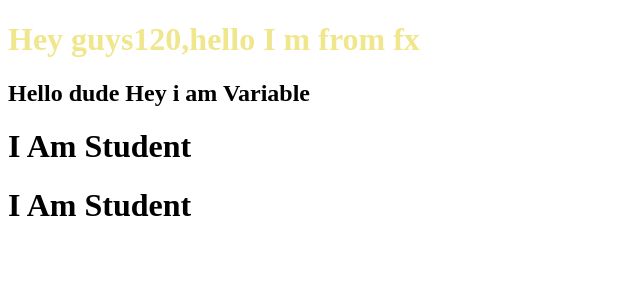
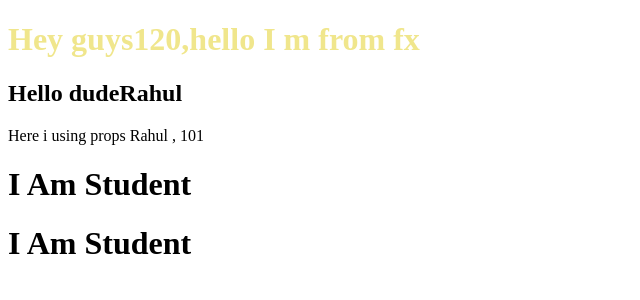
Before and after one commit to piyush-Rathor/React, a React (Create React App) app: page / in a window 1280 px wide. Shown: the top 300 px of the page, without its empty margins (0-640 px from the left). Built offline with nearby package versions, Linux system fonts and the light colour scheme.

Commit message:
Here v r passing data From ReactDom

```diff
--- a/src/App.js
+++ b/src/App.js
@@ -9,7 +9,8 @@ class App extends Component{
         }
         return(<>
             <h1 className="bg">Hey guys{10+20+30*3},{a()}</h1>
-        <h2>Hello dude{name}</h2>
+        <h2>Hello dude{this.props.name}</h2>
+        <p>Here i using props {this.props.name} ,  {this.props.roll}</p>
             <Student />
             <Student />
         </>)
--- a/src/Student.js
+++ b/src/Student.js
@@ -1,5 +1,5 @@
 import React from 'react'
-const  Student=()=>{
+const  Student=(props)=>{
     return (<h1>I Am Student</h1>);
 }
 export default Student;
--- a/src/index.js
+++ b/src/index.js
@@ -2,4 +2,4 @@ import React from 'react';
 import ReactDOM from 'react-dom';
 import Student from "./App";
 
-ReactDOM.render(<Student />,document.getElementById("root"));
+ReactDOM.render(<Student name="Rahul" roll={101} />,document.getElementById("root"));
```
